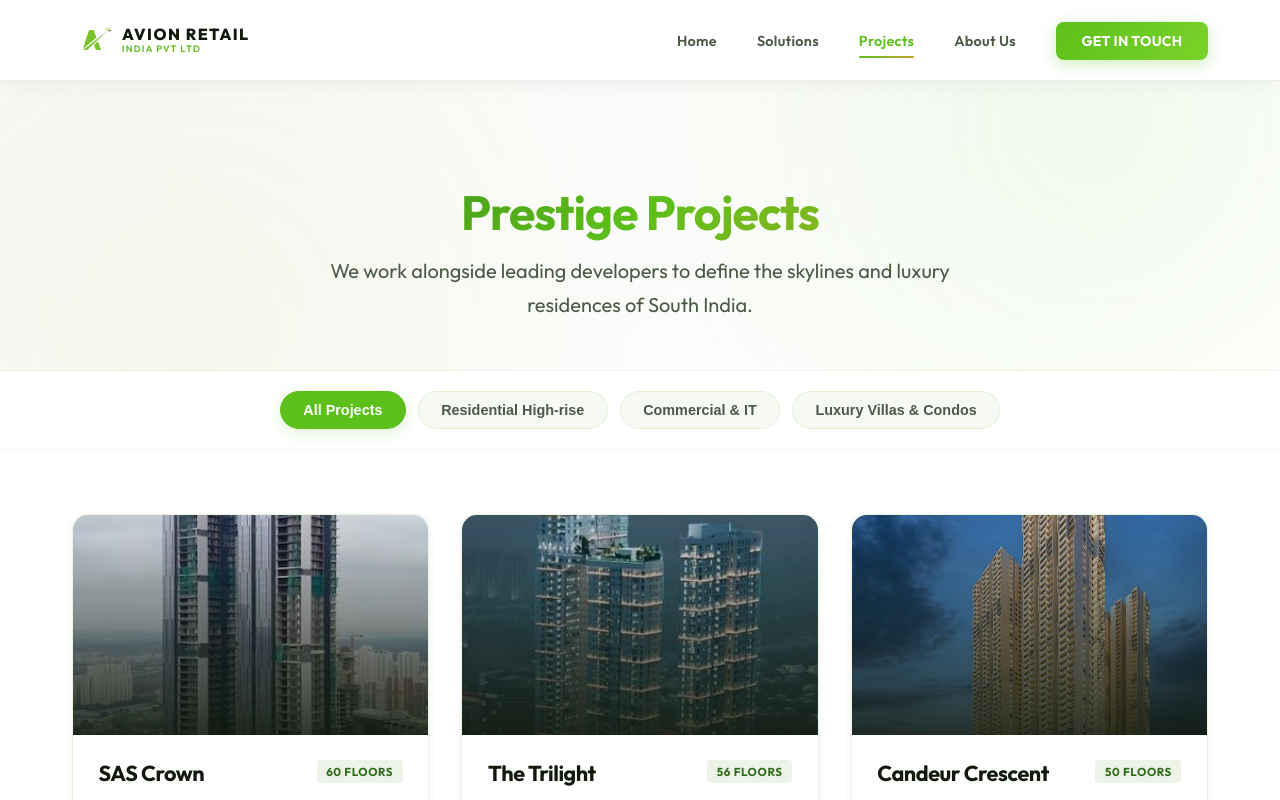
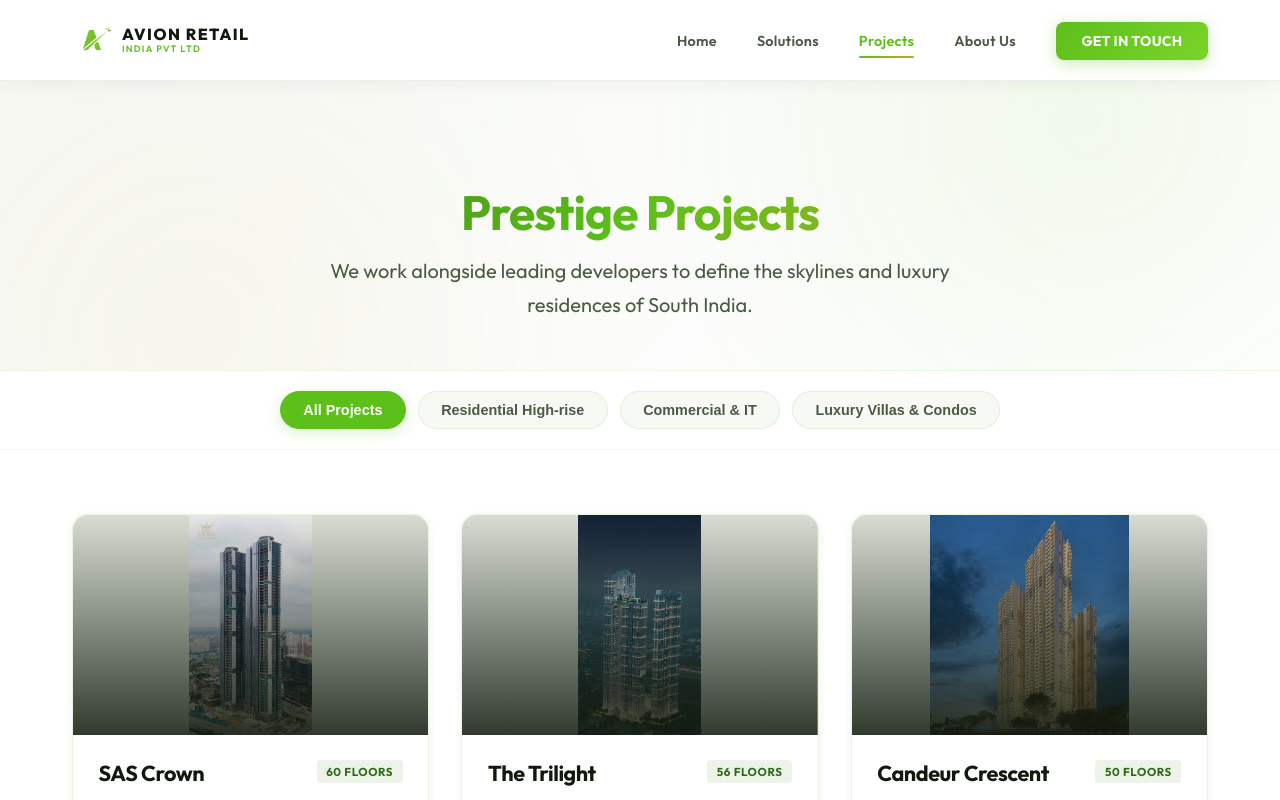
Before and after one commit to agasthyasuperfoods/avionretail, a Next.js app: page /projects in a window 1280 px wide. Shown: the top 800 px of the page. Built offline with nearby package versions, Linux system fonts and the light colour scheme.

Commit message:
style: display full project card images without cropping using contain

```diff
--- a/src/styles/Projects.module.css
+++ b/src/styles/Projects.module.css
@@ -104,7 +104,8 @@
 .projectCardImage {
   width: 100%;
   height: 100%;
-  background-size: cover;
+  background-size: contain;
+  background-repeat: no-repeat;
   background-position: center;
   transition: var(--transition-smooth);
 }
```
